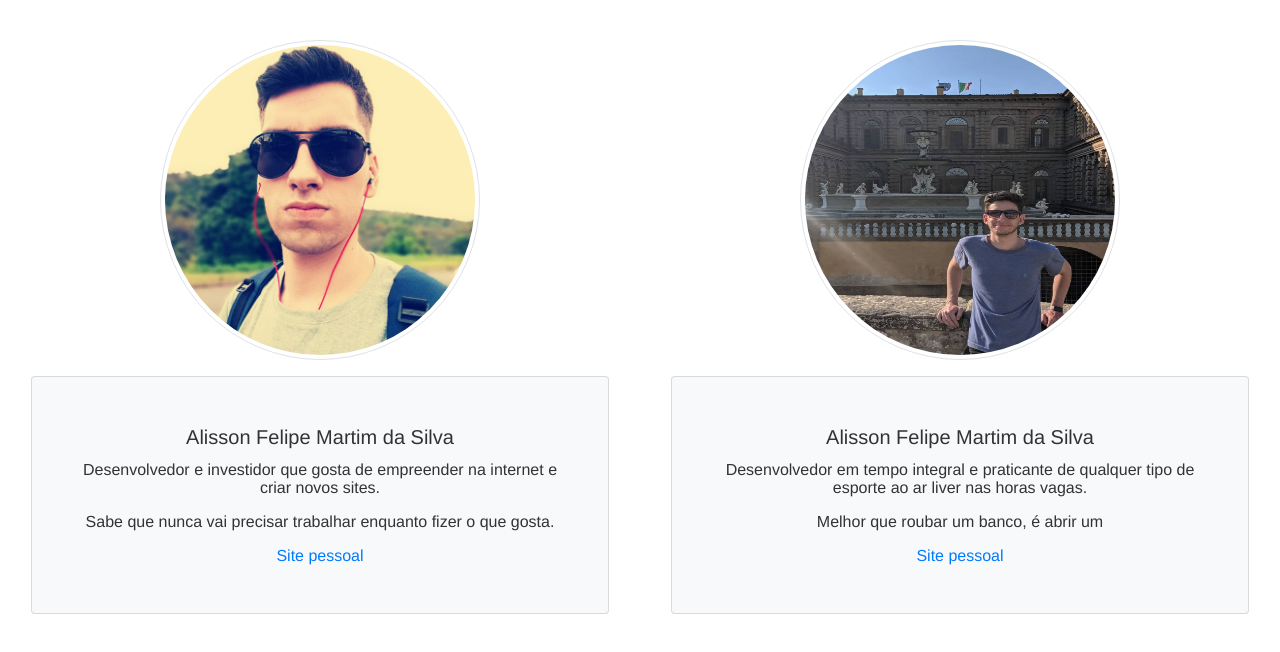
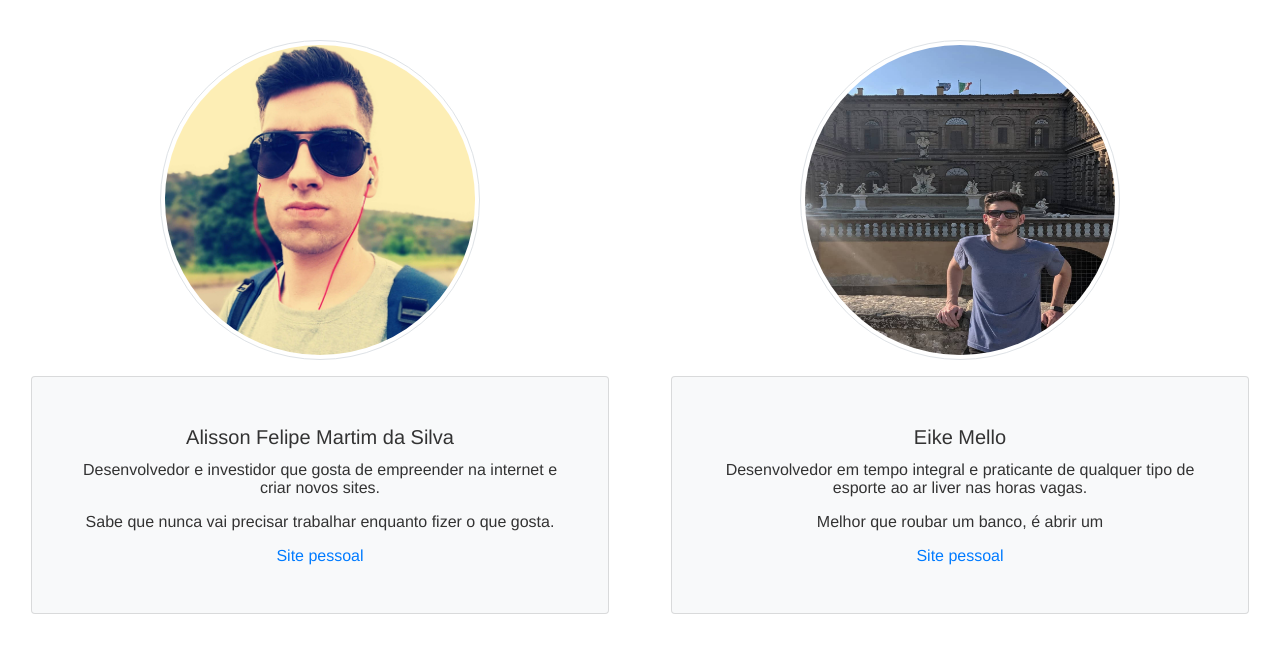
Before and after one commit to eikemello/projectLapsus, a website: page autores.html in a window 1280 px wide. Shown: the part 58-710 px from the top of the page. Drawn offline with Linux system fonts and the light colour scheme.

Commit message:
name changed:

```diff
--- a/autores.html
+++ b/autores.html
@@ -27,7 +27,7 @@
                 <img src="assets/img/eikem.jpg" class="img-thumbnail rounded-circle card-img-top"
                     alt="Autor e dono do site lapsus" style="width: 320px; height: 320px;">
                 <div class="card bg-light m-3 p-5">
-                    <h5 class="card-title">Alisson Felipe Martim da Silva</h5>
+                    <h5 class="card-title">Eike Mello</h5>
                     <p class="card-text">Desenvolvedor em tempo integral e praticante de qualquer tipo de esporte ao ar liver nas horas vagas.</p>
                     <p class="card-text">Melhor que roubar um banco, é abrir um</p>
                     <div><a href="https://www.linkedin.com/in/eikemellomoraes/">Site pessoal</a></div>
```
